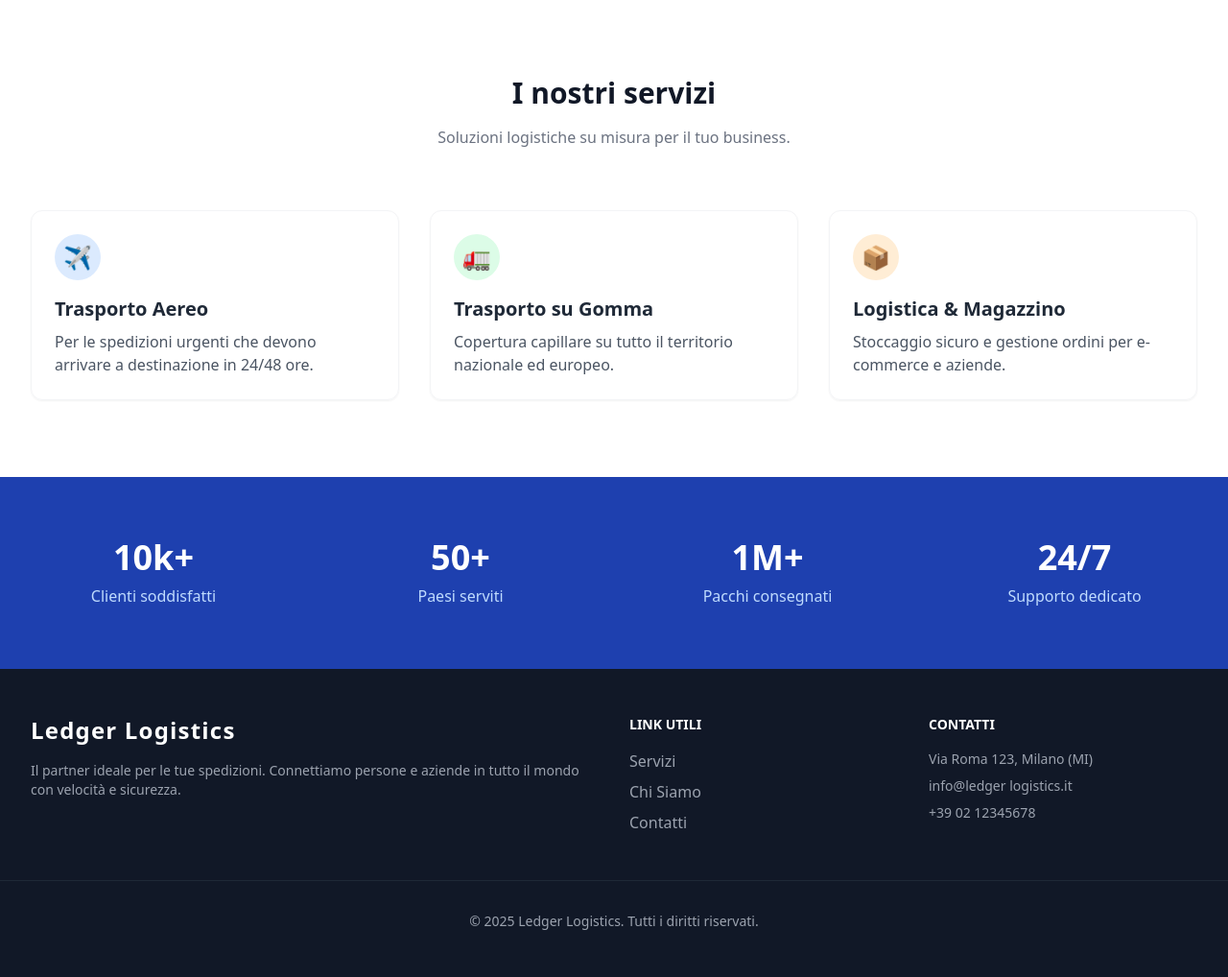
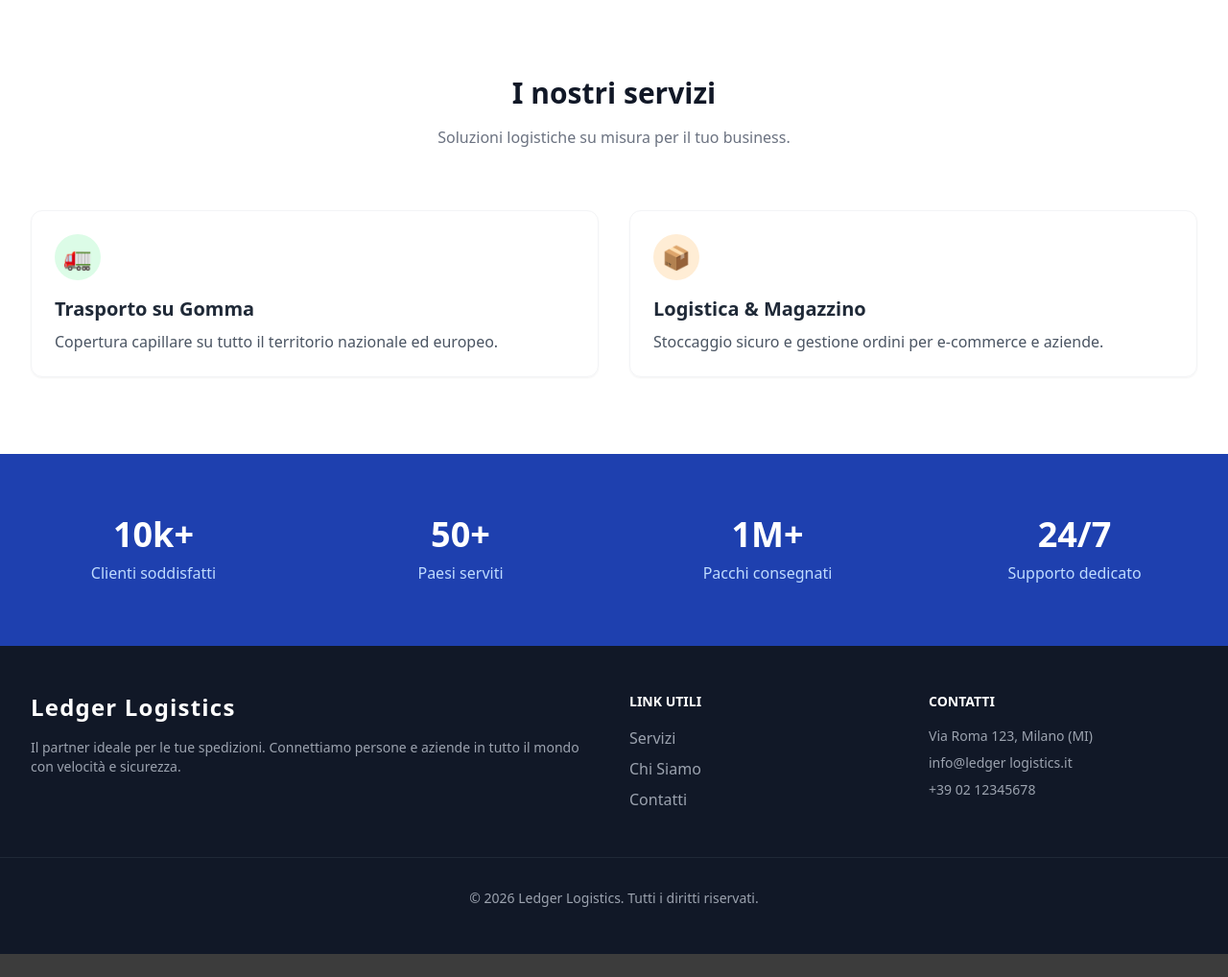
Before and after one commit to Bargi20/Software_security, a Django app: page / in a window 1280 px wide. Shown: the part 801-1819 px from the top of the page at 96% size. After the commit the page ends 1795 px from the top, so only its background shows below. Run offline with Django 5.2, Linux system fonts and the light colour scheme; parts of the project's set-up code (start-up, migrations or seed data) failed here and were passed over; some libraries are stand-ins or nearby versions.

Commit message:
Fix homepage

```diff
--- a/app/Ledger_Logistic/templates/Ledger_Logistic/home.html
+++ b/app/Ledger_Logistic/templates/Ledger_Logistic/home.html
@@ -63,7 +63,7 @@
                     <input
                         type="text"
                         name="tracking_code"
-                        placeholder="Inserisci il codice (es. TRK-12345)"
+                        placeholder="Inserisci il codice (es. LL1234567890)"
                         class="flex-1 border border-gray-300 p-3 rounded focus:outline-none focus:border-blue-500 focus:ring-1 focus:ring-blue-500"
                         required
                     >
@@ -89,12 +89,7 @@
                 <p class="mt-4 text-gray-500">Soluzioni logistiche su misura per il tuo business.</p>
             </div>
 
-            <div class="grid grid-cols-1 md:grid-cols-3 gap-8">
-                <div class="p-6 border border-gray-100 rounded-xl shadow-sm hover:shadow-lg transition">
-                    <div class="w-12 h-12 bg-blue-100 text-blue-600 rounded-full flex items-center justify-center mb-4 text-2xl">✈️</div>
-                    <h3 class="text-xl font-bold mb-2">Trasporto Aereo</h3>
-                    <p class="text-gray-600">Per le spedizioni urgenti che devono arrivare a destinazione in 24/48 ore.</p>
-                </div>
+            <div class="grid grid-cols-1 md:grid-cols-2 gap-8">
                 <div class="p-6 border border-gray-100 rounded-xl shadow-sm hover:shadow-lg transition">
                     <div class="w-12 h-12 bg-green-100 text-green-600 rounded-full flex items-center justify-center mb-4 text-2xl">🚛</div>
                     <h3 class="text-xl font-bold mb-2">Trasporto su Gomma</h3>
@@ -156,7 +151,7 @@
             </div>
         </div>
         <div class="border-t border-gray-800 mt-12 pt-8 text-center text-sm">
-            &copy; 2025 {{ company_name }}. Tutti i diritti riservati.
+            &copy; 2026 {{ company_name }}. Tutti i diritti riservati.
         </div>
     </footer>
 
```
